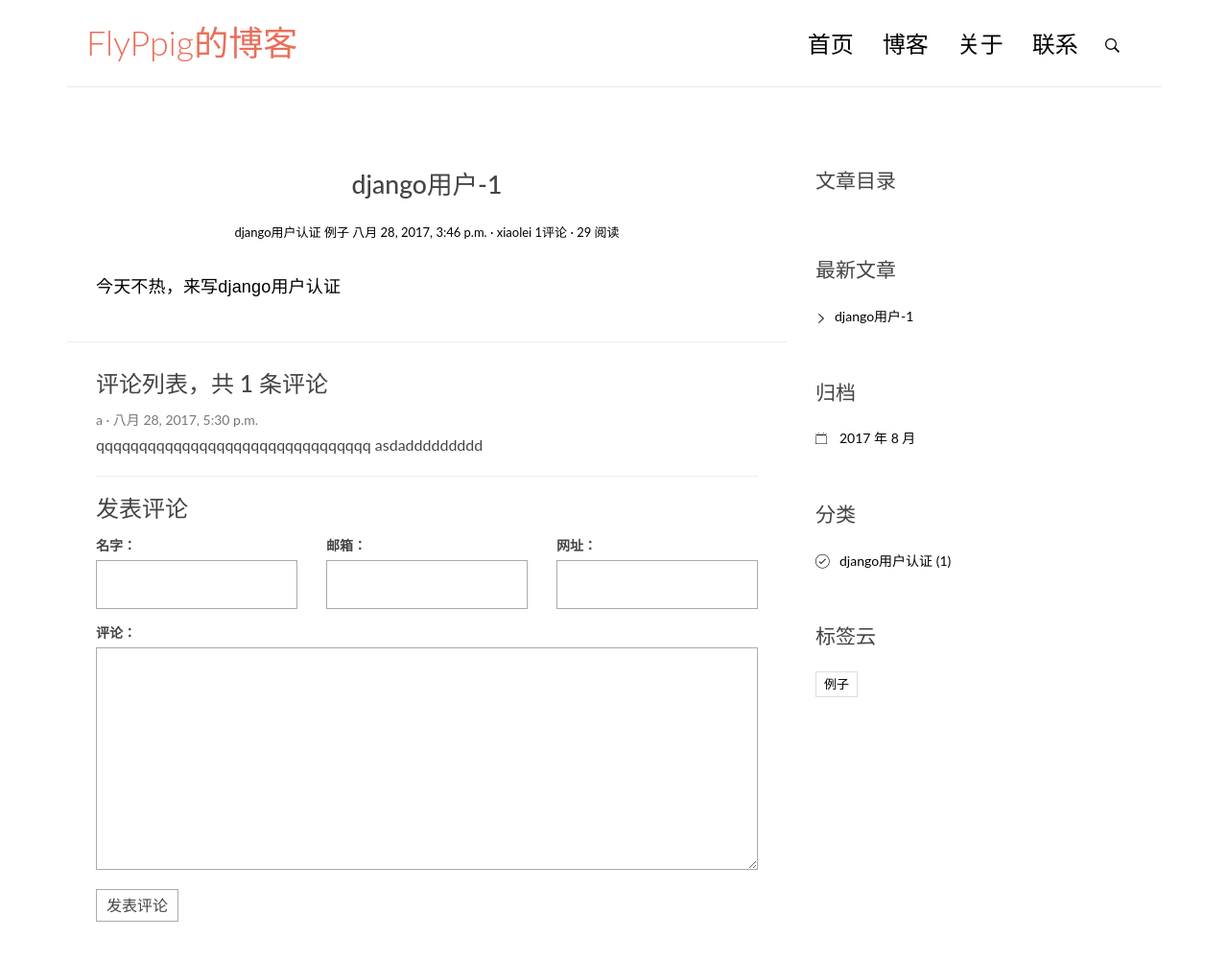
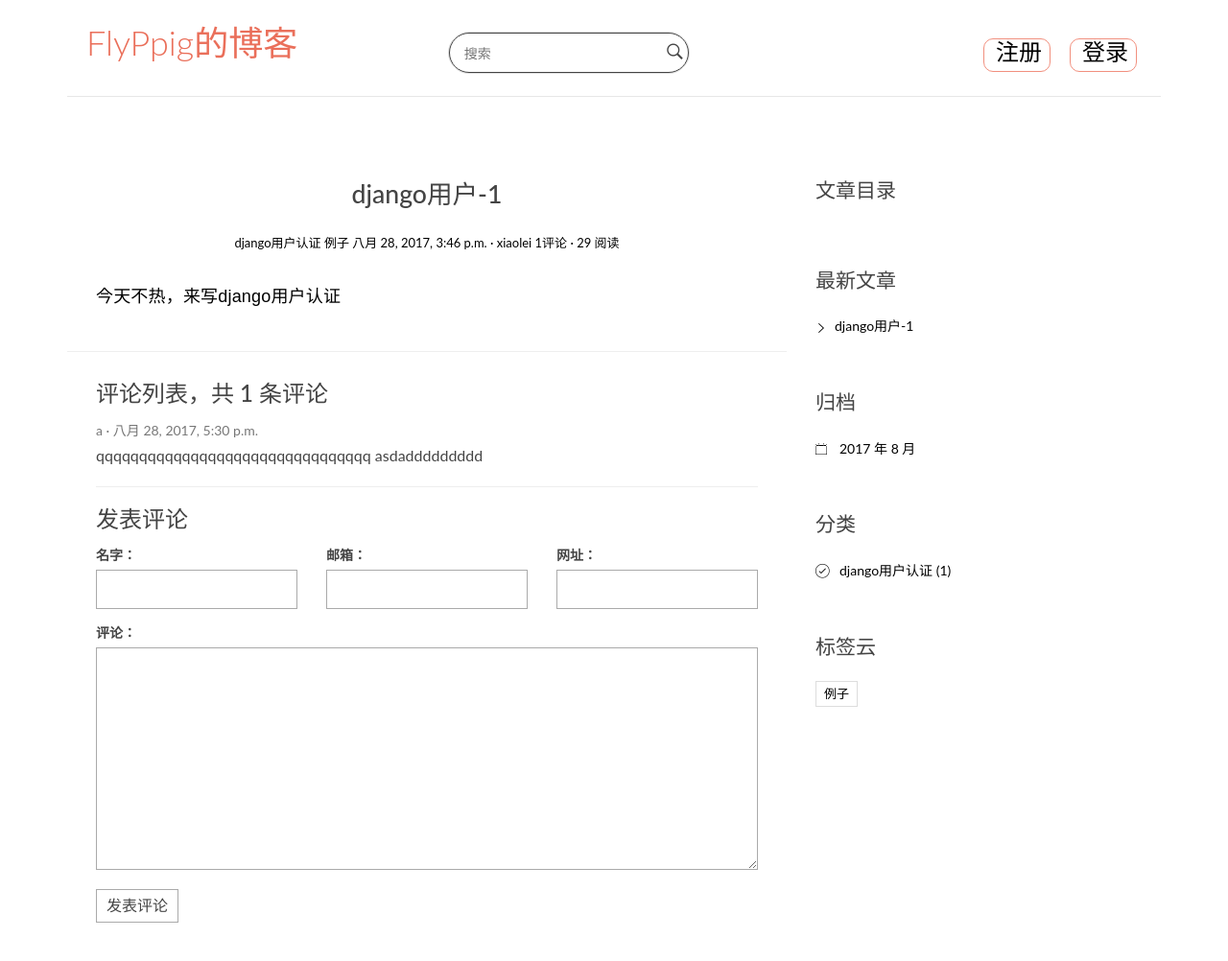
Before and after one commit to flyPpig/Blog, a Django app: page /post/1/ in a window 1280 px wide. Shown: the top 1002 px of the page at 96% size. Before the commit the page ends 961 px from the top, so only its background shows below. Run offline with Django 3.2, Linux system fonts and the light colour scheme; data comes from the database, SQL or seed files in the repository; both versions use the stored data as it was after the commit; some libraries are stand-ins or nearby versions.

Commit message:
调整样式

```diff
--- a/Blog_project/settings.py
+++ b/Blog_project/settings.py
@@ -127,3 +127,4 @@ STATIC_ROOT = os.path.join(BASE_DIR, 'blog')
 AUTH_USER_MODEL = 'users.User'
 
 LOGIN_REDIRECT_URL = '/'
+LOGOUT_REDIRECT_URL = '/'
--- a/blog/static/blog/css/custom.css
+++ b/blog/static/blog/css/custom.css
@@ -147,9 +147,32 @@ img {
  * 3.2 - Main Navigation
  */
 
-.main-nav {
+ {
     margin-top: 11px;
     max-width: 95%;
+}
+
+.main-nav .name {
+    width: 80px;
+    height: 38px;
+    line-height: 10px;
+    margin: 20px 5px 0 15px;
+    font-size: 10px;
+    color: #ea6f5a;
+    background-color: transparent;
+}
+
+.main-nav button {
+    float: right;
+    width: 70px;
+    height: 35px;
+    line-height: 10px;
+    margin: 15px 5px 0 15px;
+    border: 1px solid rgba(236,97,73,.7);
+    border-radius: 10px;
+    font-size: 5px;
+    color: #ea6f5a;
+    background-color: transparent;
 }
 
 .main-nav a {
@@ -495,17 +518,17 @@ img {
 
 #header-search-box {
     position: absolute;
-    right: 38px;
+    /*right: 38px;*/
     top: 8px;
 }
 
 .search-form {
-    display: none;
-    width: 25%;
-    position: absolute;
+    /*display: none;*/
+    /*width: 25%;*/
+    position: relative;
     min-width: 200px;
-    right: -6px;
-    top: 33px;
+    /*right: -6px;
+    top: 33px;*/
 }
 
 #search-menu span {
@@ -516,15 +539,18 @@ img {
     position: relative;
     border: 1px solid #ddd;
     min-height: 42px;
+    border-radius: 42px;
 }
 
 #searchform input[type=search] {
-    width: 100%;
-    border: none;
-    position: absolute;
-    left: 0;
-    padding: 10px 30px 10px 10px;
-    z-index: 99;
+    width: 250px;
+    height: 42px;
+    padding-left: 15px;
+    border-radius: 42px;
+    border: 1px solid;
+    outline: none;
+    position: relative;
+    background: transparent;
 }
 
 #searchform button {
@@ -707,7 +733,7 @@ img {
     border: 1px solid #aaa;
     margin-bottom: 15px;
     width: 100%;
-    padding: 15px 15px;
+    padding: 10px 10px;
     font-size: 16px;
     line-height: 100%;
     transition: 0.4s border-color linear;
--- a/templates/base.html
+++ b/templates/base.html
@@ -42,17 +42,26 @@
 
                     <div class="collapse navbar-collapse" id="bs-example-navbar-collapse-1">
                         <ul class="nav navbar-nav navbar-right">
-                            <li class="cl-effect-11"><a href="{% url 'blog:index' %}" data-hover="首页">首页</a></li>
+                            {% if user.is_authenticated %}
+                                <li class="name"><a href="#">{{ user.username }}</a></li>
+                              <button class="btn logout"><a href="{% url 'logout' %}">退出</a></button>
+                            {% else %}
+                              <li class="cl-effect-11">
+                                <button class="btn login"><a href="{% url 'login' %}">登录</a></button>
+                                <button class="btn regster"><a href="{% url 'users:register' %}">注册</a></button>
+                              </li>
+                            {% endif %}
+                            <!-- <li class="cl-effect-11"><a href="{% url 'blog:index' %}" data-hover="首页">首页</a></li>
                             <li class="cl-effect-11"><a href="http://blog.csdn.net/fly_ppig" data-hover="博客">博客</a></li>
                             <li class="cl-effect-11"><a href="about.html" data-hover="关于">关于</a></li>
-                            <li class="cl-effect-11"><a href="contact.html" data-hover="联系">联系</a></li>
+                            <li class="cl-effect-11"><a href="contact.html" data-hover="联系">联系</a></li> -->
                         </ul>
                     </div><!-- /.navbar-collapse -->
                 </nav>
                 <div id="header-search-box">
-                    <a id="search-menu" href="#"><span id="search-icon" class="ion-ios-search-strong"></span></a>
+                    <!-- <a id="search-menu" href="#"><span id="search-icon" class="ion-ios-search-strong"></span></a> -->
                     <div id="search-form" class="search-form">
-                        <form role="search" method="get" id="searchform" action="#">
+                        <form role="search" method="get" id="searchform">
                             <input type="search" placeholder="搜索" required>
                             <button type="submit"><span class="ion-ios-search-strong"></span></button>
                         </form>
```
Also changed, not shown: db.sqlite3.
